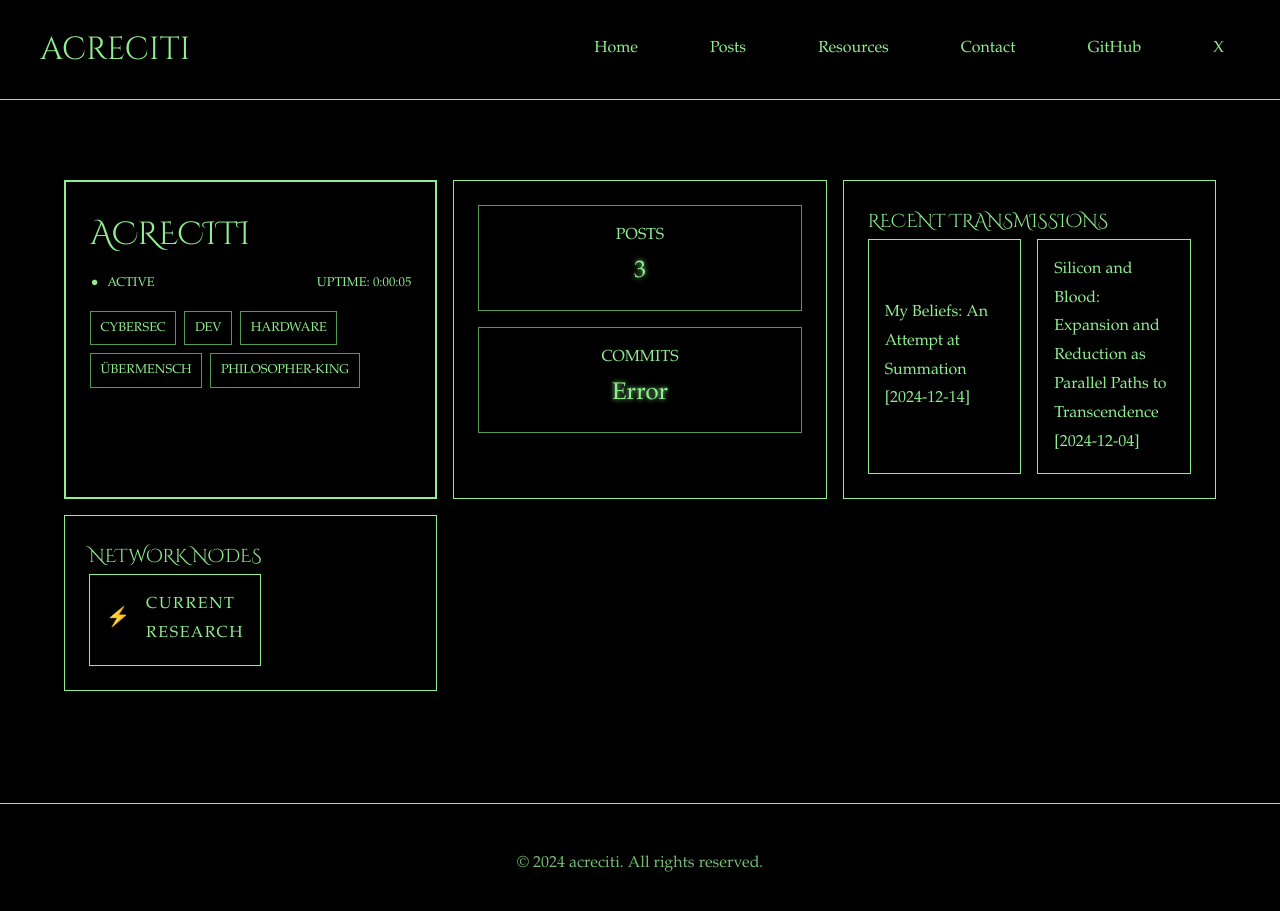
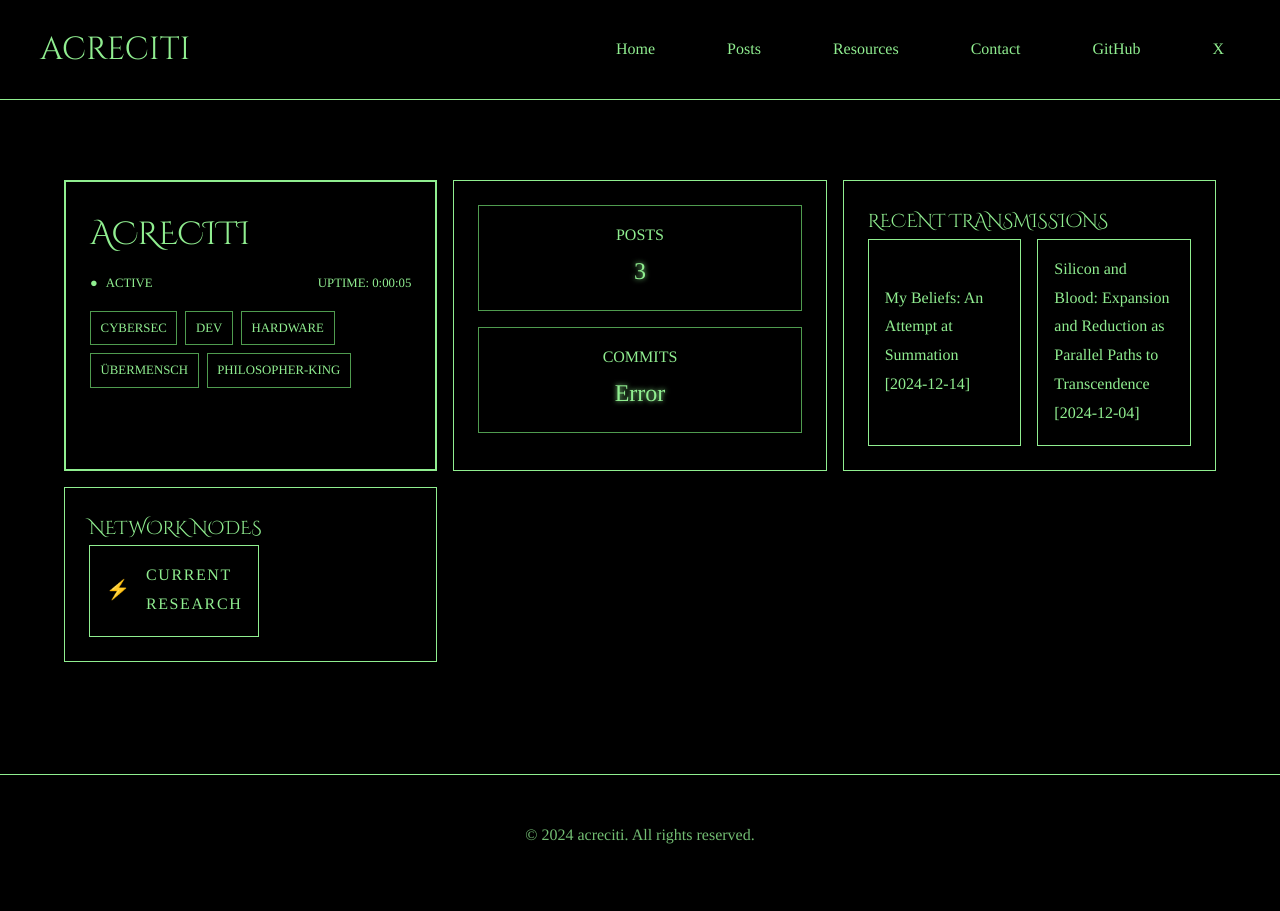
Before and after one commit to acrecit/acrecit.github.io, a Jekyll site: the page built from index.html, in a window 1280 px wide and 925 px high. Shown: the top 911 px of the window. Built offline with Jekyll 4.4.1, drawn with Linux system fonts in a browser that asks for light colours.

Commit message:
font fix

```diff
--- a/assets/css/main.css
+++ b/assets/css/main.css
@@ -11,7 +11,7 @@
 
     /* Fonts */
     --heading-font: 'Cinzel Decorative', cursive;
-    --terminal-font: 'Garamond', serif;
+    --terminal-font: 'EB Garamond', serif;
     --border: var(--matrix-green);
 }
 
@@ -43,7 +43,7 @@
 }
 
 body {
-    font-family: var(--body-font);
+    font-family: var(--terminal-font);
     line-height: 1.6;
     color: var(--text-color);
     background: var(--bg-color);
```
